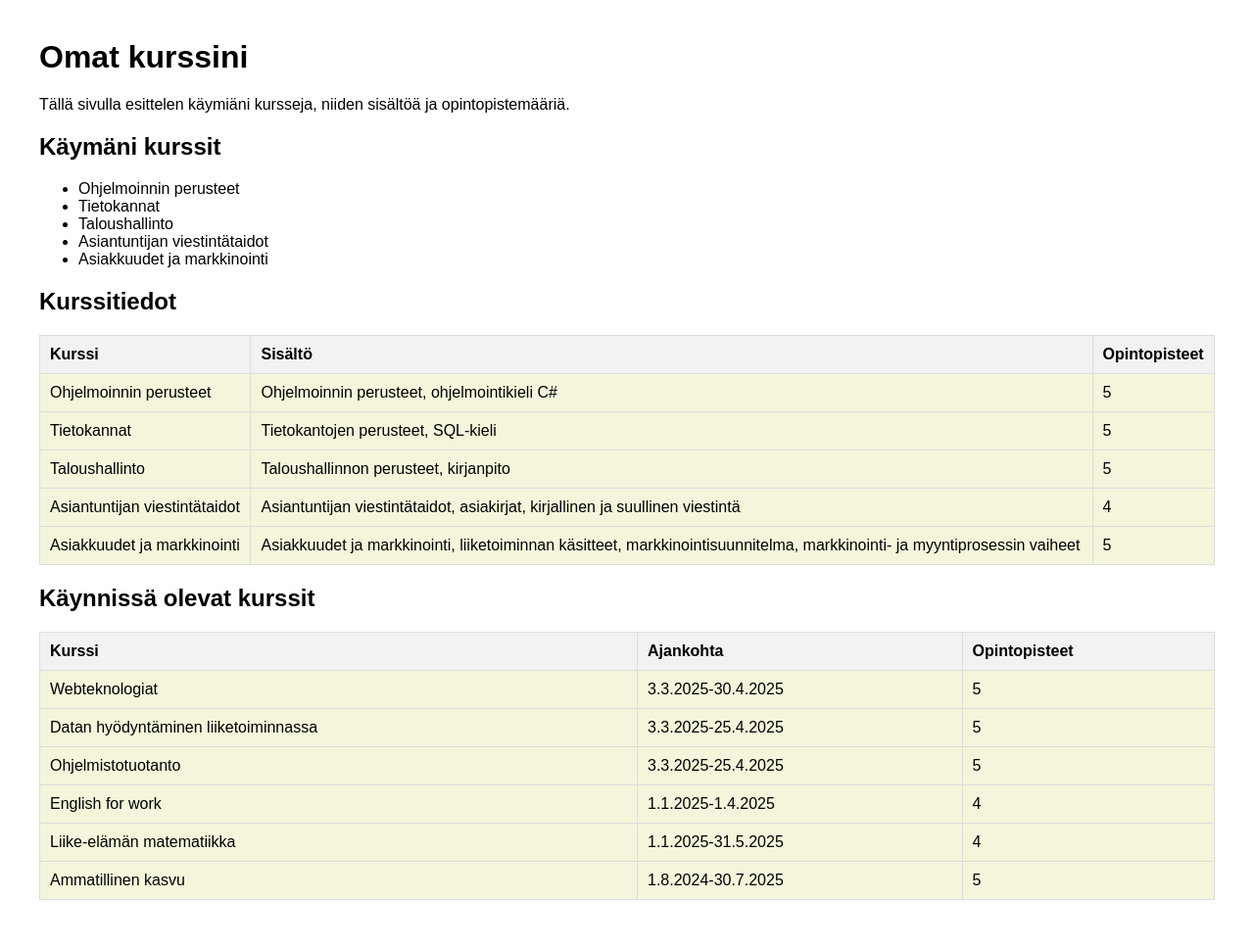
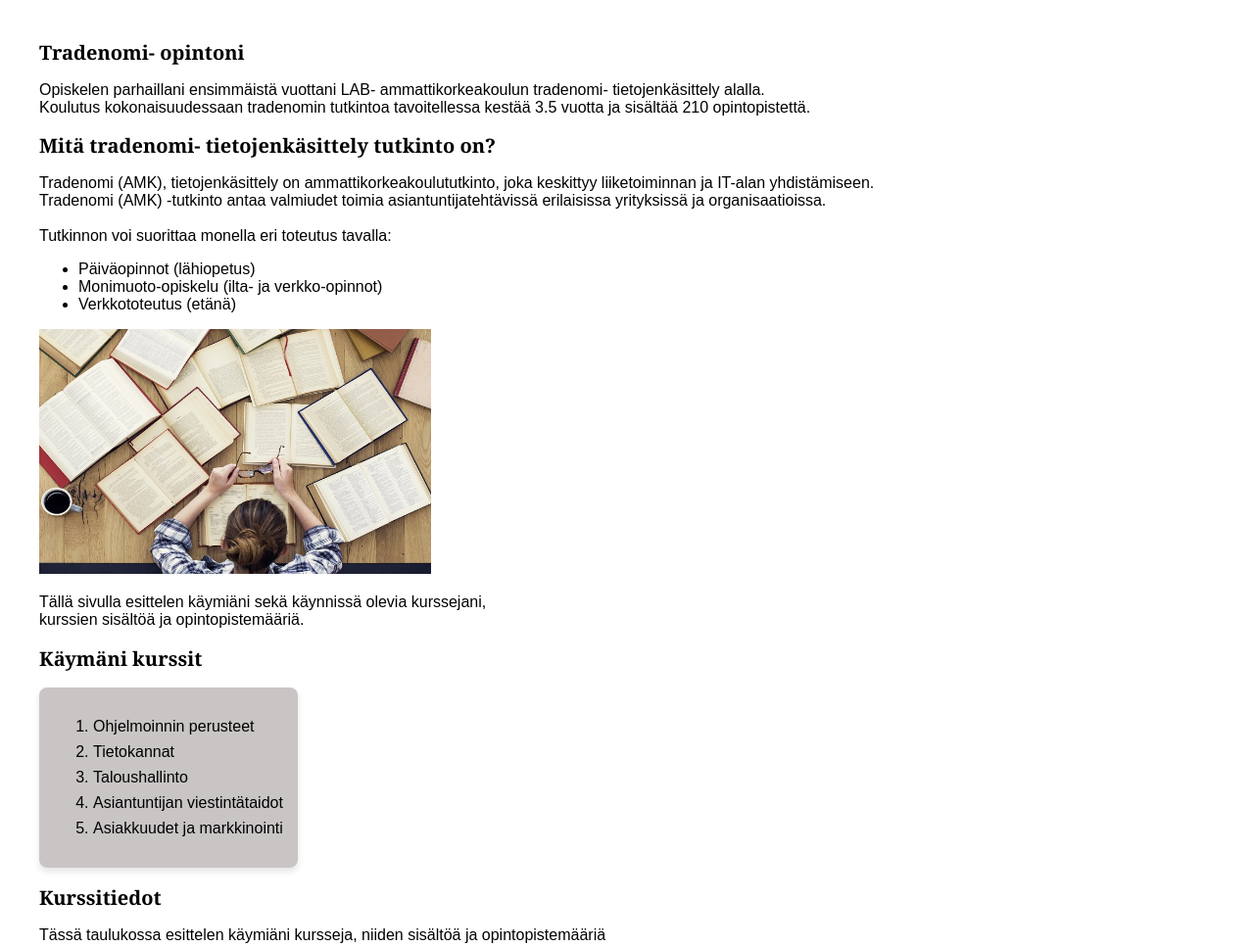
Before and after one commit to fushalisa/WEB--teknologia, a plain HTML site: page kurssitiedot.html in a window 1280 px wide. Shown: the top 967 px of the page at 98% size. Drawn offline with Linux system fonts and the light colour scheme.

Commit message:
kurssitieto sivusto

```diff
--- a/kurssitiedot.html
+++ b/kurssitiedot.html
@@ -1,11 +1,11 @@
 <!DOCTYPE html>
-<html>
 <html lang="fi">
 
 <head>
     <title>Kurssitiedot</title>
     <meta charset="UTF-8">
     <meta name="viewport" content="width=device-width, initial-scale=1.0">
+
     <style>
         body {
             font-family: Arial, Helvetica, sans-serif;
@@ -16,42 +16,116 @@
         h1,
         h2 {
             color: black;
+            font-family: Cambria, Cochin, Georgia, Times, 'Times New Roman', serif
+        }
+
+
+        h1 {
+            font-size: 20px;
+        }
+
+        h2 {
+            font-size: 20px;
         }
 
         table {
-            width: 100%;
+            width: 70%;
             border-collapse: collapse;
-            background-color: beige;
+            background-color: rgba(235, 229, 217, 0.856);
+            border: 2px solid black;
+            box-shadow: 0px 4px 6px rgba(0, 0, 0, 0.5);
         }
 
         th,
         td {
-            border: 1px solid #ddd;
+            border: 2px solid #090909;
             padding: 10px;
             text-align: left;
         }
 
         th {
-            background-color: #f2f2f2;
+            background-color: #c9c5c5;
+        }
+
+        th:nth-child(1),
+        td:nth-child(1) {
+            width: 40%;
+        }
+
+        th:nth-child(2),
+        td:nth-child(2) {
+            width: 40%;
+        }
+
+        th:nth-child(3),
+        td:nth-child(3) {
+            width: 20%;
+        }
+
+        .course-list {
+            background-color: rgba(192, 188, 188, 0.856);
+            padding: 15px;
+            border-radius: 8px;
+            width: fit-content;
+            margin-left: 0;
+            margin-right: 0;
+            box-shadow: 0px 4px 6px rgba(0, 0, 0, 0.1);
+        }
+
+        .course-list ul {
+            list-style-type: disc;
+            padding-left: 20px;
+            color: #333;
+            font-size: 12px;
+        }
+
+        .course-list li {
+            margin: 8px 0;
         }
     </style>
 
-    <head>
+</head>
 
 <body>
-        <h1>Omat kurssini</h1>
-        <p>Tällä sivulla esittelen käymiäni kursseja, niiden sisältöä ja opintopistemääriä.</p>
+    <h1>Tradenomi- opintoni</h1>
+    <p>Opiskelen parhaillani ensimmäistä vuottani LAB- ammattikorkeakoulun tradenomi- tietojenkäsittely alalla.<br>
+        Koulutus kokonaisuudessaan tradenomin tutkintoa tavoitellessa kestää 3.5 vuotta ja sisältää 210 opintopistettä.
+    </p>
+
+    <h1>Mitä tradenomi- tietojenkäsittely tutkinto on?</h1>
+    <p>Tradenomi (AMK), tietojenkäsittely on ammattikorkeakoulututkinto,
+        joka keskittyy liiketoiminnan ja IT-alan yhdistämiseen.<br>
+        Tradenomi (AMK) -tutkinto antaa valmiudet toimia asiantuntijatehtävissä
+        erilaisissa yrityksissä ja organisaatioissa.<br>
+        <br>
+
+        Tutkinnon voi suorittaa monella eri toteutus tavalla:
+    <ul>
+        <li>Päiväopinnot (lähiopetus)</li>
+        <li>Monimuoto-opiskelu (ilta- ja verkko-opinnot)</li>
+        <li>Verkkototeutus (etänä)</li>
+    </ul>
+
+    <p>
+        <img src="Kuvat/Stonebridge_studySkills.jpg" width="400" height="250" alt="Kuva opiskelusta">
+    </p>
+
+    <p>Tällä sivulla esittelen käymiäni sekä käynnissä olevia kurssejani, <br>kurssien sisältöä ja
+        opintopistemääriä.</p>
 
     <h2>Käymäni kurssit</h2>
-        <ul>
+    <div class="course-list">
+        <ol>
             <li>Ohjelmoinnin perusteet</li>
             <li>Tietokannat</li>
             <li>Taloushallinto</li>
             <li>Asiantuntijan viestintätaidot</li>
             <li>Asiakkuudet ja markkinointi</li>
-        </ul>
+        </ol>
+    </div>
 
     <h2>Kurssitiedot</h2>
+    <p>Tässä taulukossa esittelen käymiäni kursseja, niiden sisältöä ja opintopistemääriä</p>
     <table>
         <tr>
             <th>Kurssi</th>
@@ -87,6 +161,8 @@
     </table>
 
     <h2>Käynnissä olevat kurssit</h2>
+    <p>Tässä kyseisessä taulukossa näet käynnissä olevat kurssit, joita parhaillaan toteutan.<br>
+        Kursseista on esillä kurssin nimi, toteutuksen ajankohta sekä opintopistemäärä</p>
     <table>
         <tr>
             <th>Kurssi</th>
@@ -122,6 +198,19 @@
             <td>Ammatillinen kasvu</td>
             <td>1.8.2024-30.7.2025</td>
             <td>5</td>
+        </tr>
+    </table>
+
+    <h2>Lisätietoa</h2>
+    <p>Lisätietoa LAB- ammattikorkeakoulun tutkinnoista sekä kurssitarjonnasta alakohtaisesti, <br>
+        kurssisisältöineen löydät LAB-ammattikorkeakoulun verkkosivuilta:
+    </p>
+
+    <p><a href="https://opetustarjontahaku.lab.fi/search.php?"
+            target="_blank">https://opetustarjontahaku.lab.fi/search.php?</a>
+
+    <p> <img src="Kuvat/lab_logo.jpeg" width="180" height="180" alt="LAB-logo"
+            style="border: 2px solid rgb(204, 188, 173);"></p>
 </body>
 
 </html>
```
Also changed, not shown: Kuvat/Stonebridge_studySkills.jpg (added), Kuvat/lab_logo.jpeg (added), 1 other file. Lines whose indentation alone changed are shown as unchanged.
